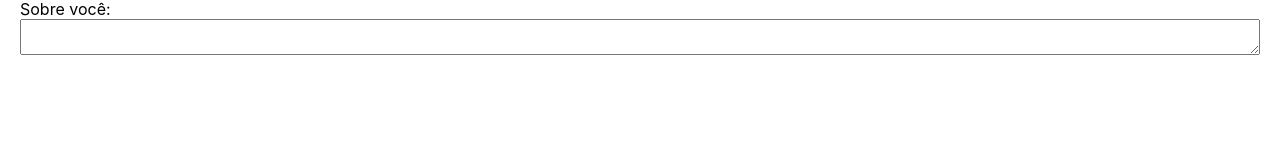
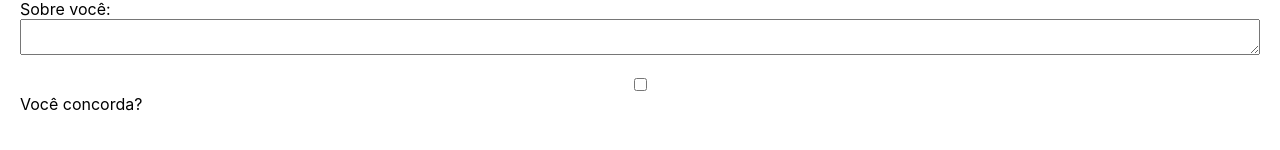
Before and after one commit to julianesilvac75/exercicios-trybe, a React (Create React App) app in the folder front-end/bloco-11-componentes-com-estado-eventos-e-formularios-com-react/dia-2-formularios-no-react/fixacao-formularios/: page / in a window 1280 px wide. Shown: the part 202-352 px from the top of the page. Built offline with nearby package versions, Linux system fonts and the light colour scheme.

Commit message:
feat: exercicio de fixacao 4 concluido

```diff
--- a/front-end/bloco-11-componentes-com-estado-eventos-e-formularios-com-react/dia-2-formularios-no-react/fixacao-formularios/src/Form.js
+++ b/front-end/bloco-11-componentes-com-estado-eventos-e-formularios-com-react/dia-2-formularios-no-react/fixacao-formularios/src/Form.js
@@ -11,7 +11,8 @@ class Form extends Component {
         nome: '',
         idade: '',
         estado: '',
-        sobreVoce: ''
+        sobreVoce: '',
+        concordo: false
     }
   }
 
@@ -78,6 +79,15 @@ class Form extends Component {
           />
         </label>
 
+        <label>
+            <input
+              type="checkbox"
+              name="concordo"
+              onChange={this.handleChange}
+            />
+            Você concorda?
+        </label>
+
       </form>
       )
     }
```
